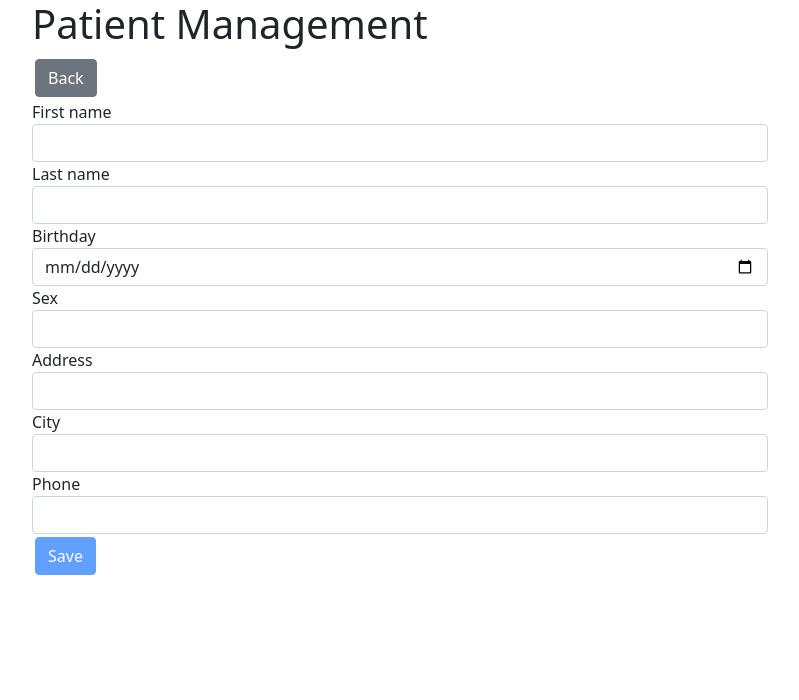
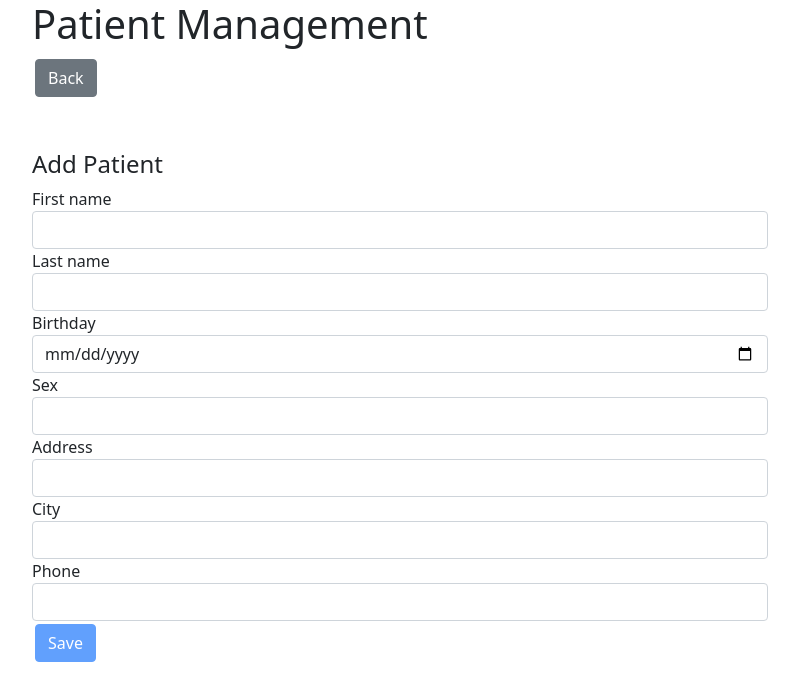
Before and after one commit to mlau01/OC-9-Mediscreen, an Angular app in the folder mediscreen-ui/: page /patientForm in a window 1280 px wide. Shown: the top 700 px of the page, without its empty margins (50-849 px from the left). Built offline with nearby package versions, Linux system fonts and the light colour scheme.

Commit message:
Add title to patient form page

```diff
--- a/mediscreen-ui/src/app/patient-form/patient-form.component.css
+++ b/mediscreen-ui/src/app/patient-form/patient-form.component.css
@@ -0,0 +1,3 @@
+h4 {
+  margin-top: 50px;
+}
--- a/mediscreen-ui/src/app/patient-form/patient-form.component.html
+++ b/mediscreen-ui/src/app/patient-form/patient-form.component.html
@@ -2,6 +2,7 @@
 
   <div class="col-sm-8 col-sm-offset-2">
     <button class="btn btn-secondary" routerLink="/patient">Back</button>
+    <h4>Add Patient</h4>
     <form [formGroup]="patientForm" (ngSubmit)="onSubmit()">
       <div class="form-group">
         <label for="firstName">First name</label>
```
